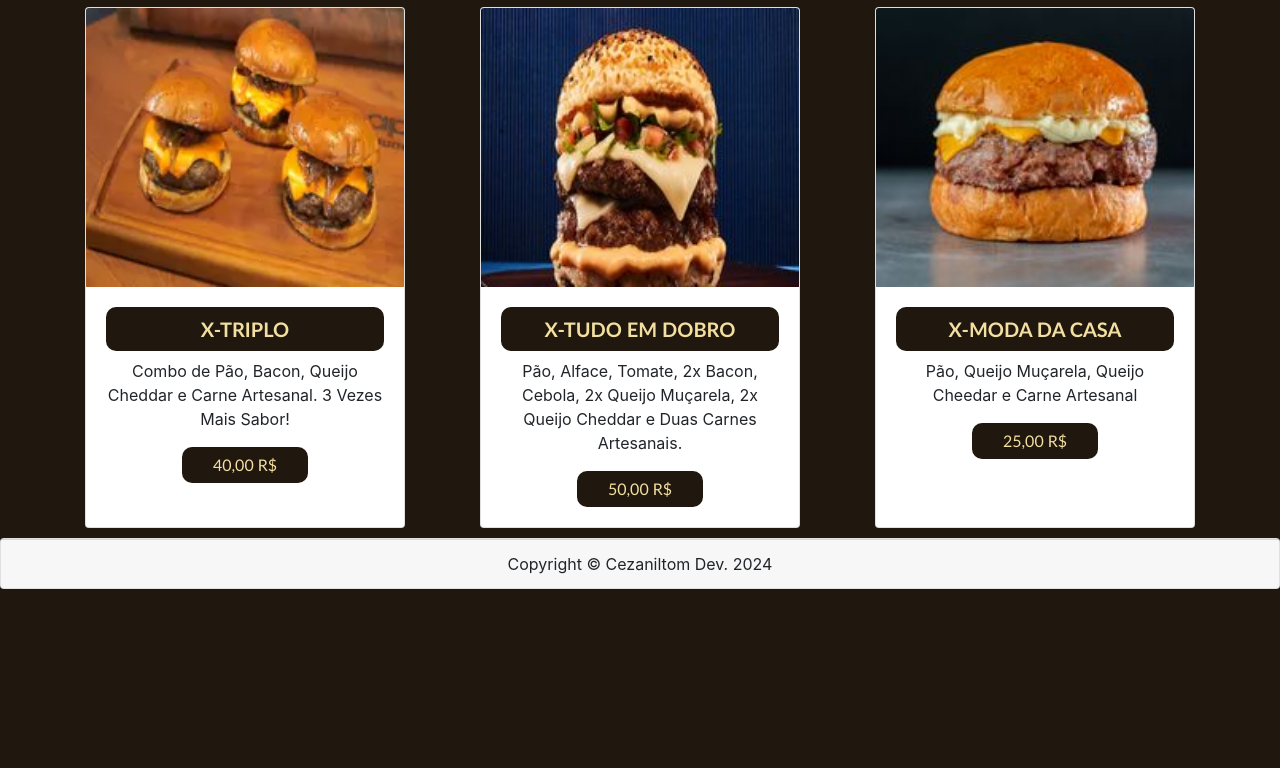
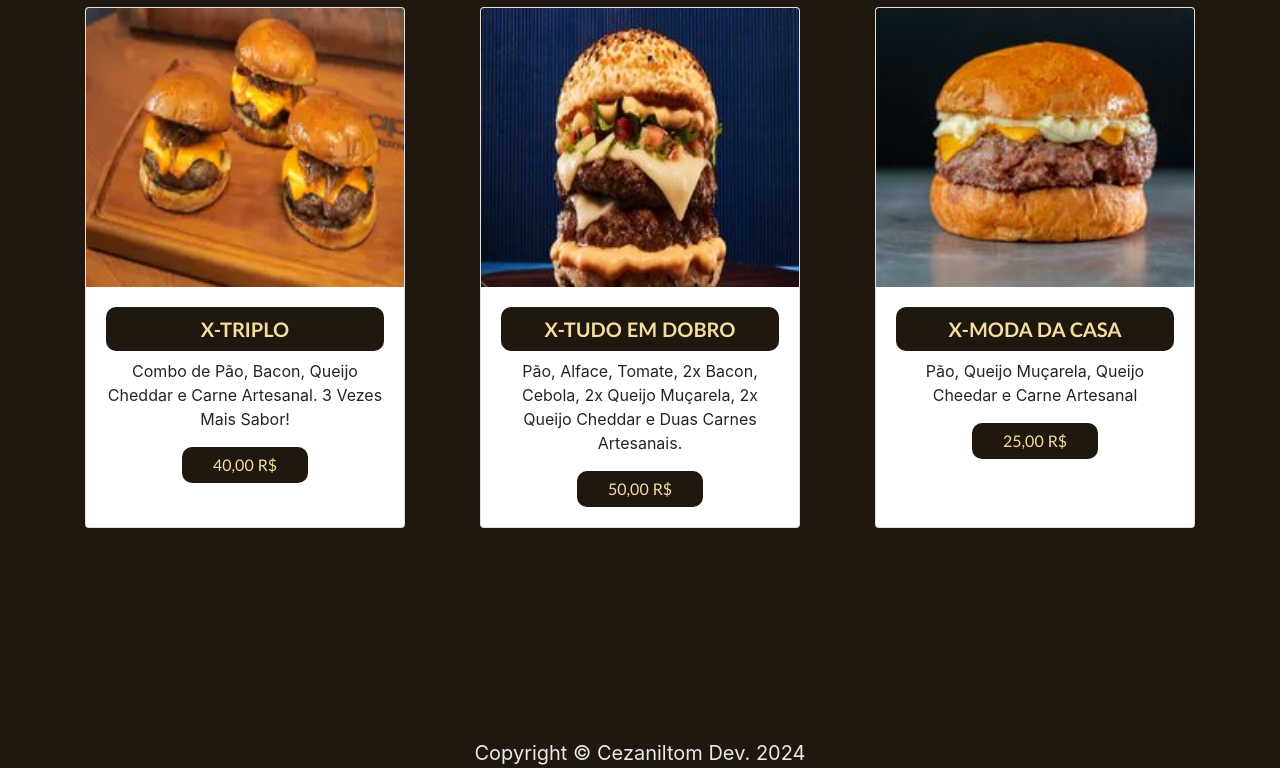
Before and after one commit to Cezaniltom/digital-menu, a plain HTML site: page index.html in a window 1280 px wide. Shown: the part 1243-2011 px from the top of the page. Before the commit the page ends 1832 px from the top, so only its background shows below. Drawn offline with nearby package versions, Linux system fonts and the light colour scheme.

Commit message:
Finalizando o footer

```diff
--- a/index.html
+++ b/index.html
@@ -136,8 +136,8 @@
             </div>
         </div>
 
-        <div class="card text-center">
-            <div class="card-footer text-body-secondary">
+        <div class="footer">
+            <div>
               Copyright © Cezaniltom Dev. 2024
             </div>
         </div>
--- a/styles.css
+++ b/styles.css
@@ -80,6 +80,16 @@ header {
     margin-left: 19rem;
 }
 
+.footer {
+    color: var(--name-paragraphy);
+    font-size: 20px;
+    margin-top: 200px;
+    display: flex;
+    flex-direction: row;
+    justify-content: center;
+    align-items: center;
+}
+
 @media(max-width: 1200px) {
 
     .about {
```
Also changed, not shown: cadastro/cadastro.html (+6 -0 lines), sobre/sobre.html (+6 -0 lines).
